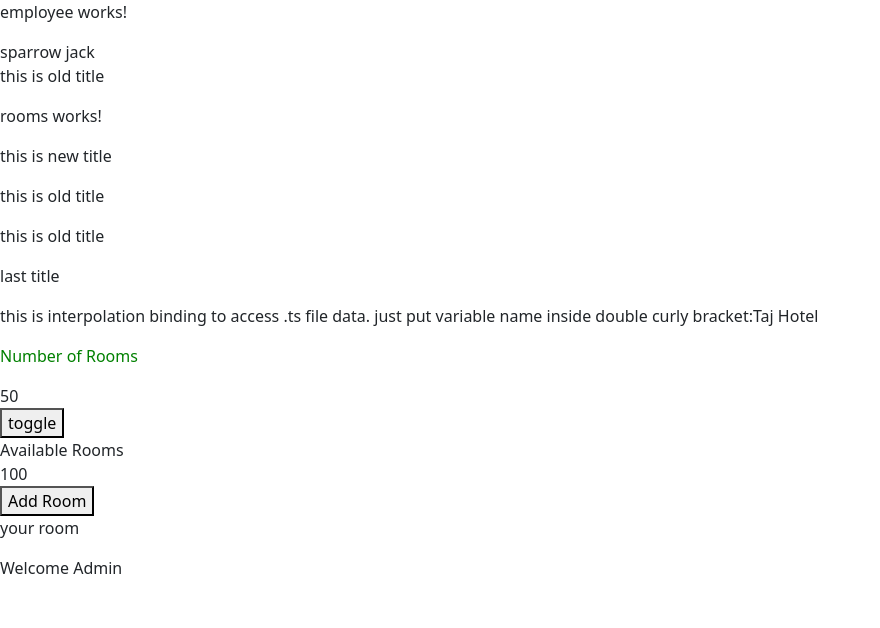
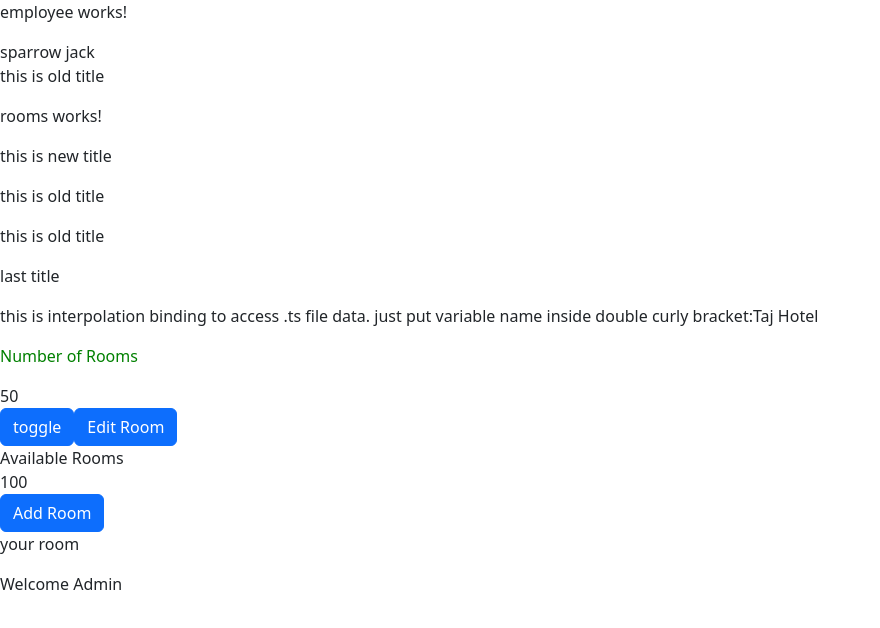
Before and after one commit to viveksharma1218/hotelInventoryApp, an Angular app in the folder hotelInventoryApp/: page / in a window 1280 px wide. Shown: the top 628 px of the page, without its empty margins (0-880 px from the left). Built offline with nearby package versions, Linux system fonts and the light colour scheme; no server answers.

Commit message:
HTTP put call done . this will update 3rd data

```diff
--- a/hotelInventoryApp/src/app/rooms/room-service/rooms.ts
+++ b/hotelInventoryApp/src/app/rooms/room-service/rooms.ts
@@ -27,4 +27,8 @@ export class RoomService {
       // datatype is an Array here because this API is returning all data usually only new data returns
       return this.http.post<roomList[]>('/api/rooms', room)
     }
+
+    editRoom(room:roomList){
+      return this.http.put<roomList[]>(`/api/rooms/${room.roomNumber}`,room);
+    }
 }
--- a/hotelInventoryApp/src/app/rooms/rooms.html
+++ b/hotelInventoryApp/src/app/rooms/rooms.html
@@ -14,9 +14,9 @@
     <p [ngStyle]="{'color': rooms!.availableRooms ? 'green' : 'pink'}">Number of Rooms</p>
     <div [innerText]="numberOfRooms"></div>
 </div>
-<button (click)="toggle()">toggle</button>
+<button (click)="toggle()" class="btn btn-primary">toggle</button>
 <!--Use event binding-->
-
+<button (click)="editRoom()" class="btn btn-primary">Edit Room</button>
 <!--Using ngif with optional chaining -->
 <!-- ngIf checks whether condition true or false, If true than content is available otherwise not-->
 <div *ngIf="rooms?.availableRooms">Available Rooms</div>
@@ -24,7 +24,7 @@
 <!-- double Question mark is working as OR -->
 {{rooms?.availableRooms ?? 'No Room Available'}}
 <div>
-    <button (click)="addRoom()">Add Room</button>
+    <button (click)="addRoom()" class="btn btn-primary">Add Room</button>
 </div>
 <hinv-room-list [rooms] = "RoomList" [title]="Title"
 (selectedRoom)="selectRoom($event)" *ngIf="hideRooms"></hinv-room-list>
--- a/hotelInventoryApp/src/app/rooms/rooms.ts
+++ b/hotelInventoryApp/src/app/rooms/rooms.ts
@@ -78,6 +78,20 @@ export class Rooms implements OnInit , DoCheck, AfterViewInit{
       this.RoomList = data;
     });
   }
+  editRoom(){
+    const  room:roomList={
+      roomNumber:'3',
+      roomType : 'Private',
+      amenities : 'AC , Wifi , Free Breakfast, Free lunch, Free Dinner',
+      price : 33333,
+      checkInTime : new Date('11-11-2024'),
+      checkOutTime : new Date('11-11-2024'),
+      rating:3.5324234
+    }
+    this.roomService.editRoom(room).subscribe((data)=>{
+      this.RoomList = data;
+    });
+  }
   ngDoCheck(): void {
       console.log('this is ngDoCheck')
   }
```
